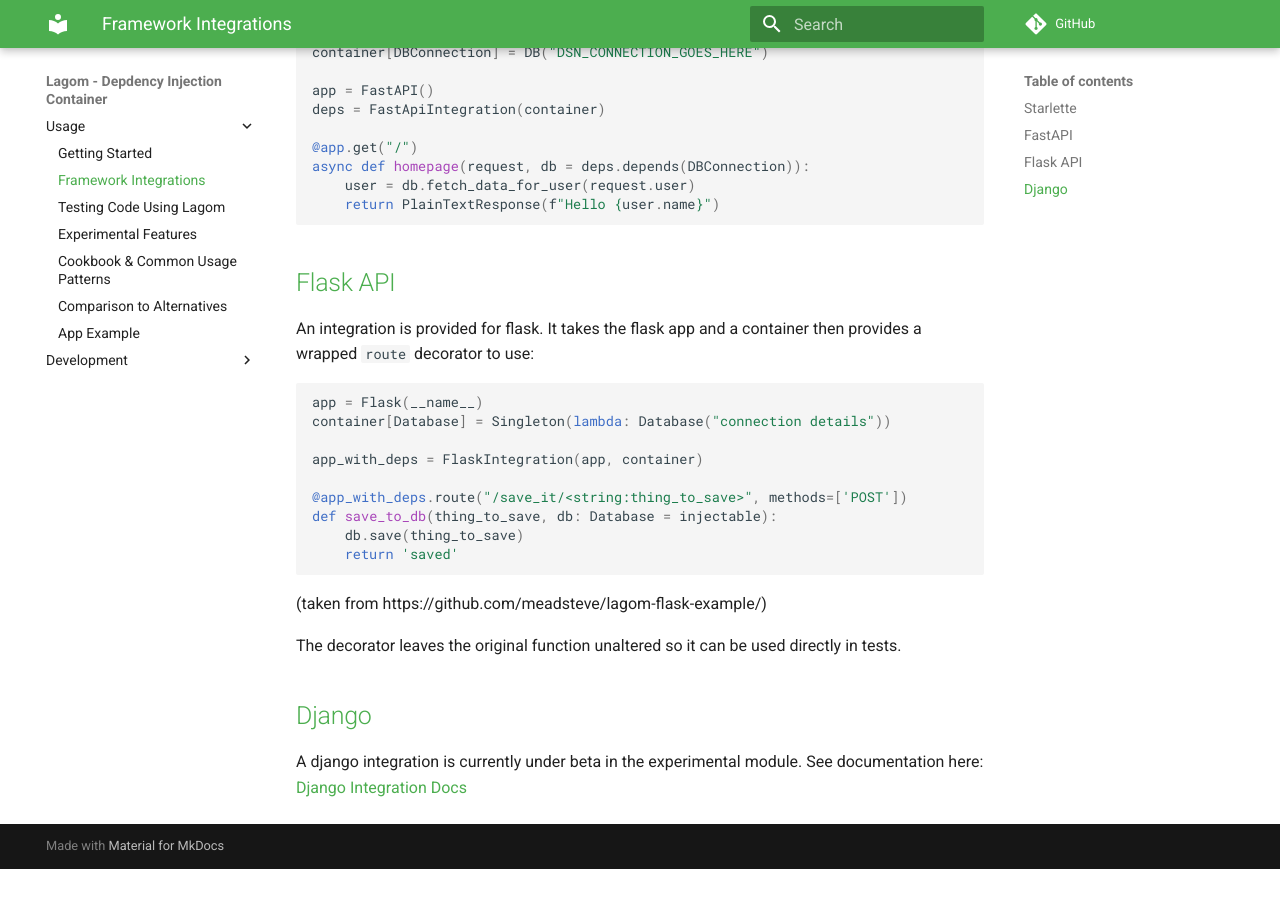
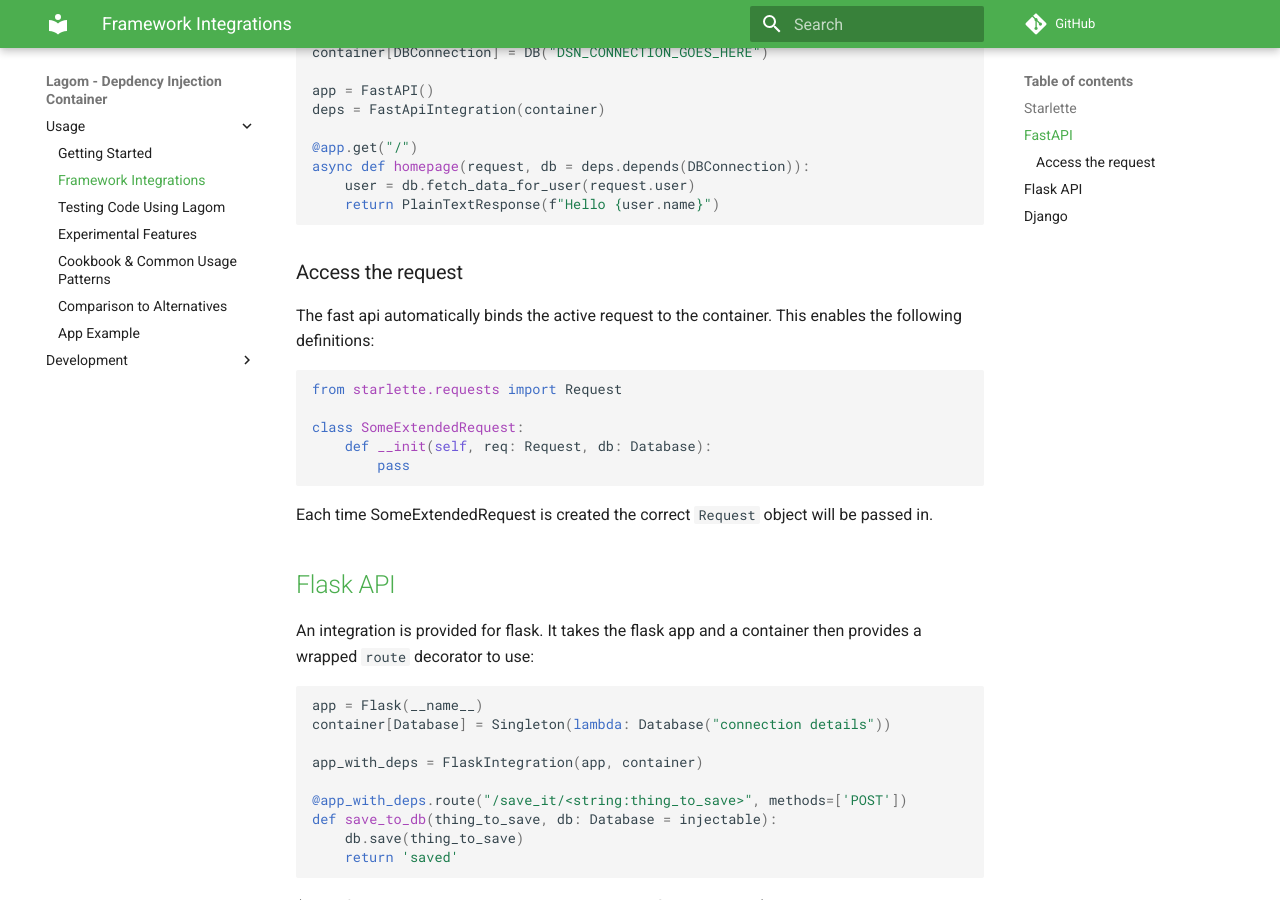
Before and after one commit to meadsteve/lagom, an MkDocs documentation site: the page built from docs/framework_integrations.md, in a window 1280 px wide and 900 px high, scrolled down 1061 px. Built offline with MkDocs 1.6.1 and Material for MkDocs 9.7.7, drawn with Linux system fonts in a browser that asks for light colours; comment, search, counter and statistics services are not loaded; before the commit the page ends 1930 px from its top, so only the background shows below that.

Commit message:
docs update to reflect request being available in fast api

````diff
--- a/docs/framework_integrations.md
+++ b/docs/framework_integrations.md
@@ -52,6 +52,21 @@
 
 ```
 
+### Access the request
+The fast api automatically binds the active request to the container.
+This enables the following definitions:
+
+```python
+from starlette.requests import Request
+
+class SomeExtendedRequest:
+    def __init(self, req: Request, db: Database):
+        pass
+```
+
+Each time SomeExtendedRequest is created the correct `Request`
+object will be passed in.
+
 ## [Flask API](https://www.flaskapi.org/)
 An integration is provided for flask. It takes the flask app
 and a container then provides a wrapped `route` decorator to use:
````
